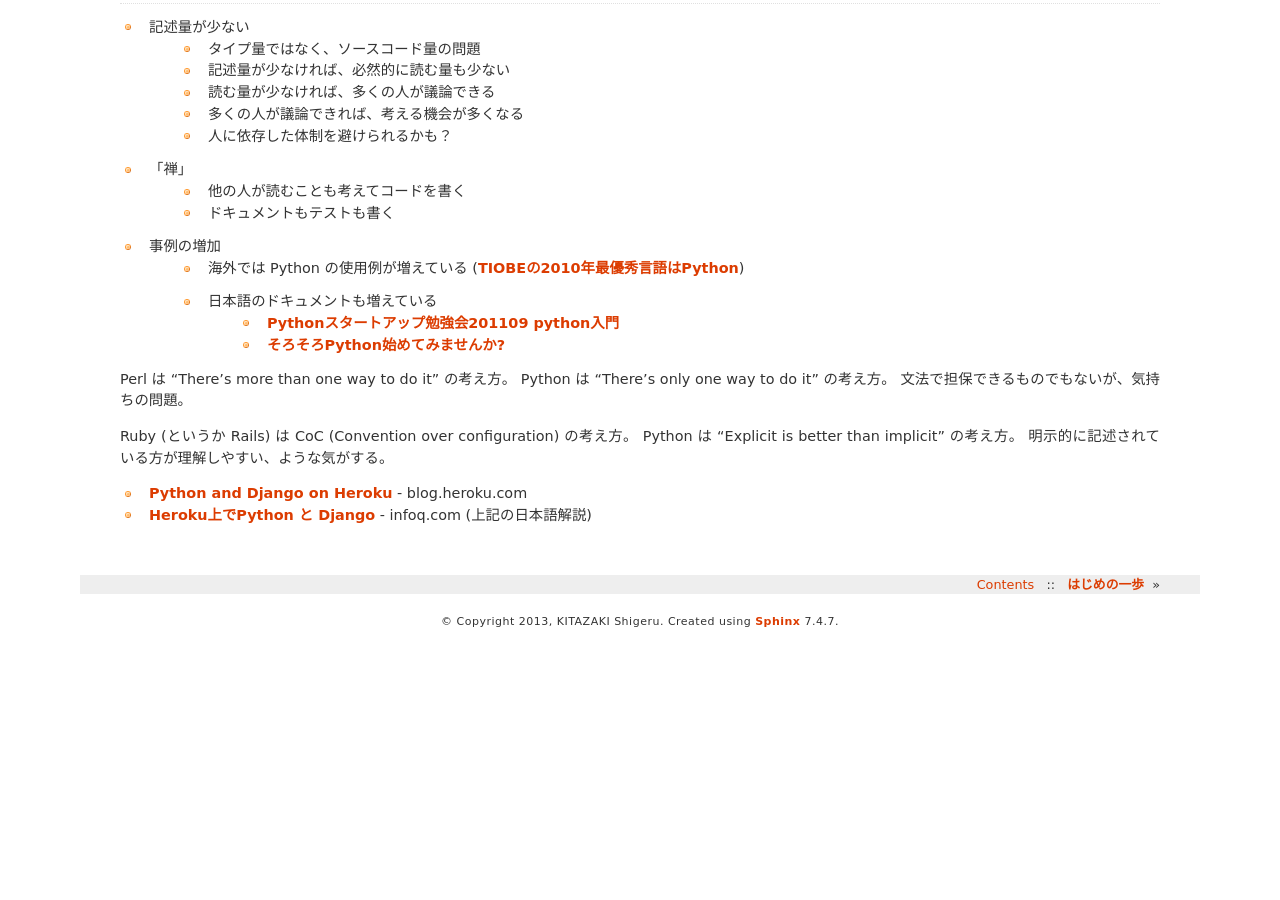
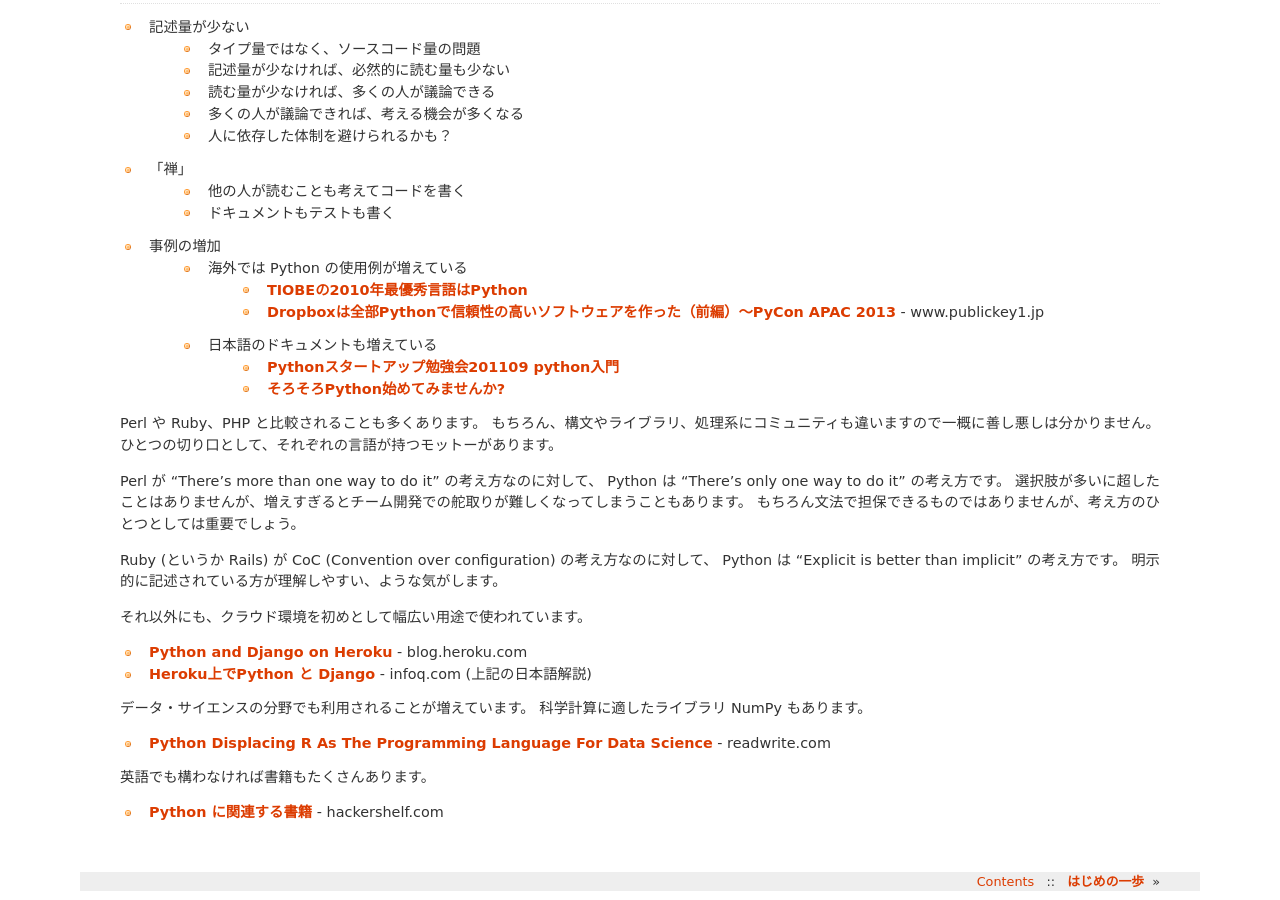
Before and after one commit to skitazaki/python-school-ja, a Sphinx documentation site: the page built from doc/index.txt, in a window 1280 px wide and 900 px high, scrolled down 1300 px. Built offline with Sphinx 7.4.7, drawn with Linux system fonts in a browser that asks for light colours; before the commit the page ends 1939 px from its top, so only the background shows below that.

Commit message:
Update documents to including some links

```diff
--- a/doc/index.txt
+++ b/doc/index.txt
@@ -39,25 +39,45 @@
     * 他の人が読むことも考えてコードを書く
     * ドキュメントもテストも書く
 * 事例の増加
-    * 海外では Python の使用例が増えている (`TIOBEの2010年最優秀言語はPython`_)
+    * 海外では Python の使用例が増えている
+        * `TIOBEの2010年最優秀言語はPython`_
+        * `Dropboxは全部Pythonで信頼性の高いソフトウェアを作った（前編）～PyCon APAC 2013`_ - www.publickey1.jp
     * 日本語のドキュメントも増えている
         * `Pythonスタートアップ勉強会201109 python入門`_
         * `そろそろPython始めてみませんか?`_
 
-Perl は "There's more than one way to do it" の考え方。
-Python は "There's only one way to do it" の考え方。
-文法で担保できるものでもないが、気持ちの問題。
+Perl や Ruby、PHP と比較されることも多くあります。
+もちろん、構文やライブラリ、処理系にコミュニティも違いますので一概に善し悪しは分かりません。
+ひとつの切り口として、それぞれの言語が持つモットーがあります。
 
-Ruby (というか Rails) は CoC (Convention over configuration) の考え方。
-Python は "Explicit is better than implicit" の考え方。
-明示的に記述されている方が理解しやすい、ような気がする。
+Perl が "There's more than one way to do it" の考え方なのに対して、
+Python は "There's only one way to do it" の考え方です。
+選択肢が多いに超したことはありませんが、増えすぎるとチーム開発での舵取りが難しくなってしまうこともあります。
+もちろん文法で担保できるものではありませんが、考え方のひとつとしては重要でしょう。
+
+Ruby (というか Rails) が CoC (Convention over configuration) の考え方なのに対して、
+Python は "Explicit is better than implicit" の考え方です。
+明示的に記述されている方が理解しやすい、ような気がします。
+
+それ以外にも、クラウド環境を初めとして幅広い用途で使われています。
 
 * `Python and Django on Heroku`_ - blog.heroku.com
 * `Heroku上でPython と Django`_ - infoq.com (上記の日本語解説)
 
+データ・サイエンスの分野でも利用されることが増えています。
+科学計算に適したライブラリ NumPy もあります。
+
+* `Python Displacing R As The Programming Language For Data Science`_ - readwrite.com
+
+英語でも構わなければ書籍もたくさんあります。
+
+* `Python に関連する書籍`_ - hackershelf.com
+
 .. _Python and Django on Heroku: http://blog.heroku.com/archives/2011/9/28/python_and_django/
 .. _Heroku上でPython と Django: http://www.infoq.com/jp/news/2011/10/python-django-heroku
-
 .. _Pythonスタートアップ勉強会201109 python入門: http://www.slideshare.net/shimizukawa/python201109-python
 .. _TIOBEの2010年最優秀言語はPython: http://www.infoq.com/jp/news/2011/01/python-tiobe-award
 .. _そろそろPython始めてみませんか?: http://wiki.liris.org/article/python_intro
+.. _`Python Displacing R As The Programming Language For Data Science`: http://readwrite.com/2013/11/25/python-displacing-r-as-the-programming-language-for-data-science
+.. _`Python に関連する書籍`: http://hackershelf.com/topic/python/
+.. _`Dropboxは全部Pythonで信頼性の高いソフトウェアを作った（前編）～PyCon APAC 2013`: http://www.publickey1.jp/blog/13/dropboxpythonpycon_apac_2013.html
```
Also changed, not shown: doc/basic-syntax.txt (+34 -3 lines).
